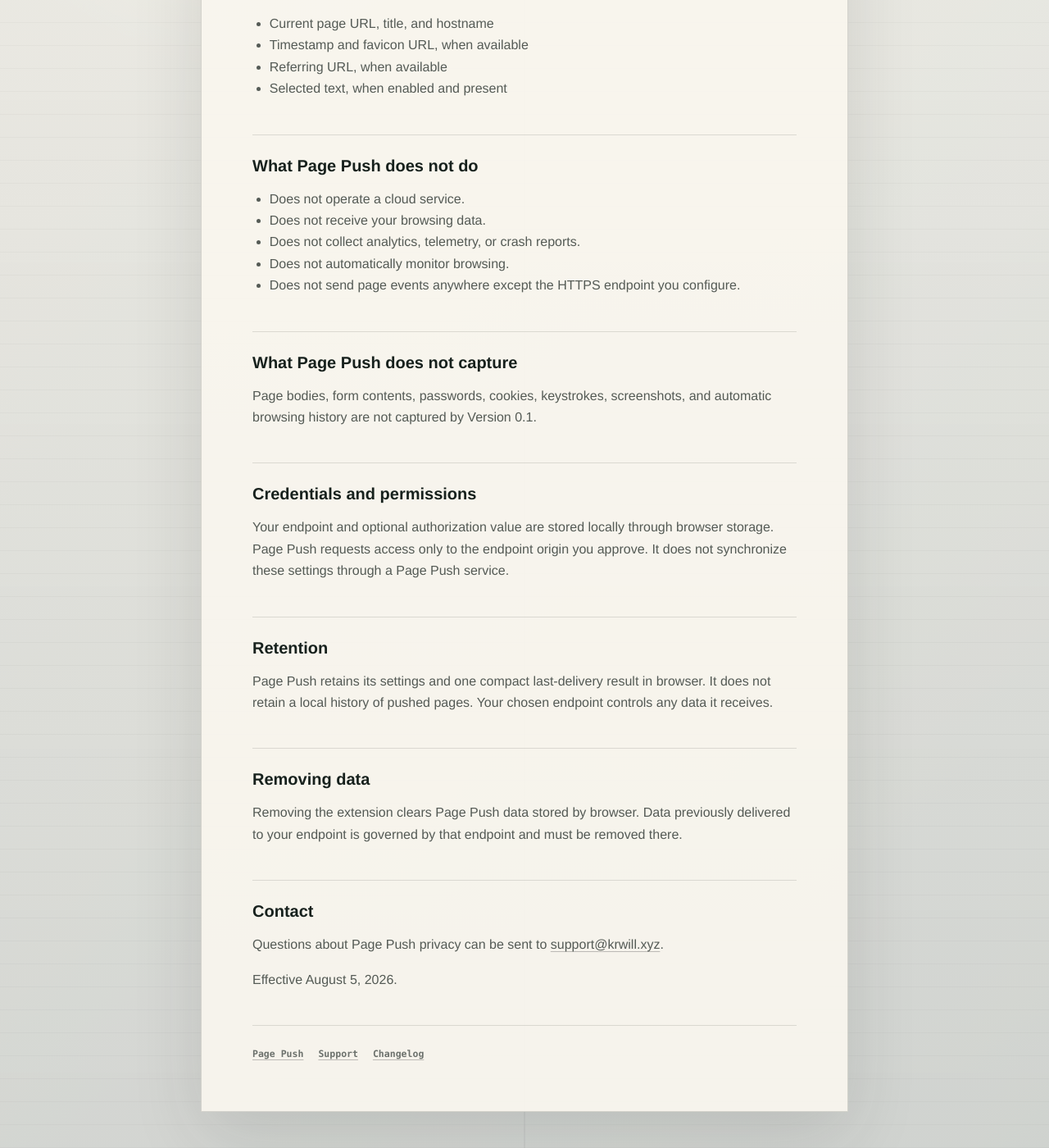
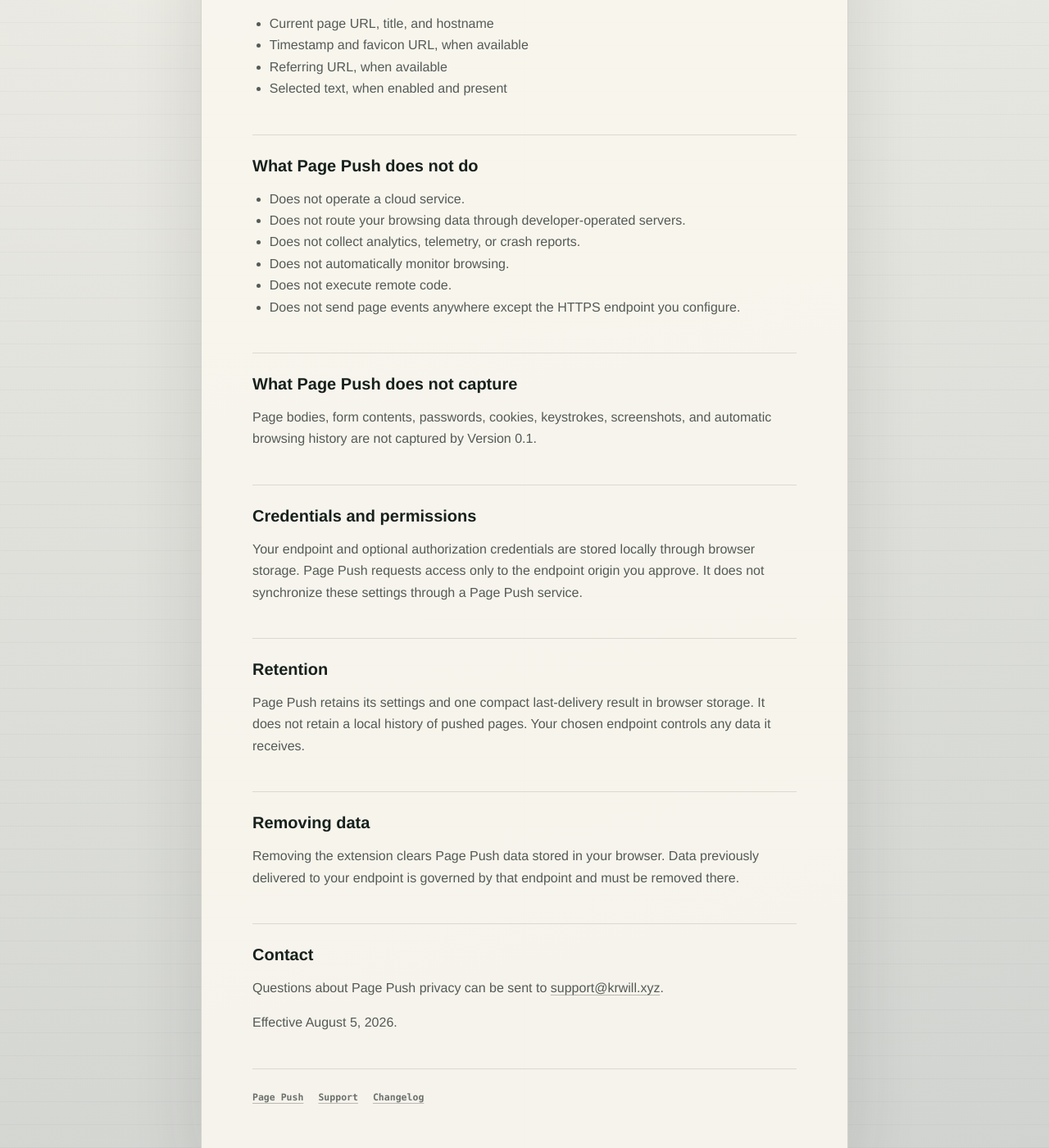
Before and after one commit to krwillxyz/krwillxyz.github.io, a Jekyll site: the page built from products/page-push/privacy/index.md, in a window 1280 px wide and 1400 px high, scrolled down 570 px. Shown: the whole window at 82% size. Built offline with Jekyll 4.4.1, drawn with Linux system fonts in a browser that asks for light colours; some of the changed text lies outside the part shown.

Commit message:
Polish Page Push privacy language

```diff
--- a/products/page-push/privacy/index.md
+++ b/products/page-push/privacy/index.md
@@ -11,14 +11,14 @@ favicon: /assets/products/page-push/icon-0.1.2.png
   <article class="product-document-card">
     <p class="product-kicker">Page Push · Privacy</p>
     <h1>Your browsing data goes where you choose.</h1>
-    <p class="document-intro">Page Push has no account system, hosted backend, analytics, advertising, or telemetry. It sends a page event only when you deliberately activate Page Push or run its connection test, and only to the HTTPS API endpoint saved in your local browser settings.</p>
+    <p class="document-intro">Page Push has no account system, hosted backend, analytics, advertising, or telemetry. It sends page events only when you deliberately initiate a page push or run its connection test, and only to the HTTPS endpoint saved in your local browser settings.</p>
 
     <section class="document-section"><h2>What a manual push can include</h2><ul><li>Current page URL, title, and hostname</li><li>Timestamp and favicon URL, when available</li><li>Referring URL, when available</li><li>Selected text, when enabled and present</li></ul></section>
-    <section class="document-section"><h2>What Page Push does not do</h2><ul><li>Does not operate a cloud service.</li><li>Does not receive your browsing data.</li><li>Does not collect analytics, telemetry, or crash reports.</li><li>Does not automatically monitor browsing.</li><li>Does not send page events anywhere except the HTTPS endpoint you configure.</li></ul></section>
+    <section class="document-section"><h2>What Page Push does not do</h2><ul><li>Does not operate a cloud service.</li><li>Does not route your browsing data through developer-operated servers.</li><li>Does not collect analytics, telemetry, or crash reports.</li><li>Does not automatically monitor browsing.</li><li>Does not execute remote code.</li><li>Does not send page events anywhere except the HTTPS endpoint you configure.</li></ul></section>
     <section class="document-section"><h2>What Page Push does not capture</h2><p>Page bodies, form contents, passwords, cookies, keystrokes, screenshots, and automatic browsing history are not captured by Version 0.1.</p></section>
-    <section class="document-section"><h2>Credentials and permissions</h2><p>Your endpoint and optional authorization value are stored locally through browser storage. Page Push requests access only to the endpoint origin you approve. It does not synchronize these settings through a Page Push service.</p></section>
-    <section class="document-section"><h2>Retention</h2><p>Page Push retains its settings and one compact last-delivery result in browser. It does not retain a local history of pushed pages. Your chosen endpoint controls any data it receives.</p></section>
-    <section class="document-section"><h2>Removing data</h2><p>Removing the extension clears Page Push data stored by browser. Data previously delivered to your endpoint is governed by that endpoint and must be removed there.</p></section>
+    <section class="document-section"><h2>Credentials and permissions</h2><p>Your endpoint and optional authorization credentials are stored locally through browser storage. Page Push requests access only to the endpoint origin you approve. It does not synchronize these settings through a Page Push service.</p></section>
+    <section class="document-section"><h2>Retention</h2><p>Page Push retains its settings and one compact last-delivery result in browser storage. It does not retain a local history of pushed pages. Your chosen endpoint controls any data it receives.</p></section>
+    <section class="document-section"><h2>Removing data</h2><p>Removing the extension clears Page Push data stored in your browser. Data previously delivered to your endpoint is governed by that endpoint and must be removed there.</p></section>
     <section class="document-section"><h2>Contact</h2><p>Questions about Page Push privacy can be sent to <a href="mailto:support@krwill.xyz">support@krwill.xyz</a>.</p><p>Effective August 5, 2026.</p></section>
     <footer class="document-links"><a href="/products/page-push/">Page Push</a><a href="/products/page-push/support/">Support</a><a href="/products/page-push/changelog/">Changelog</a></footer>
   </article>
```
